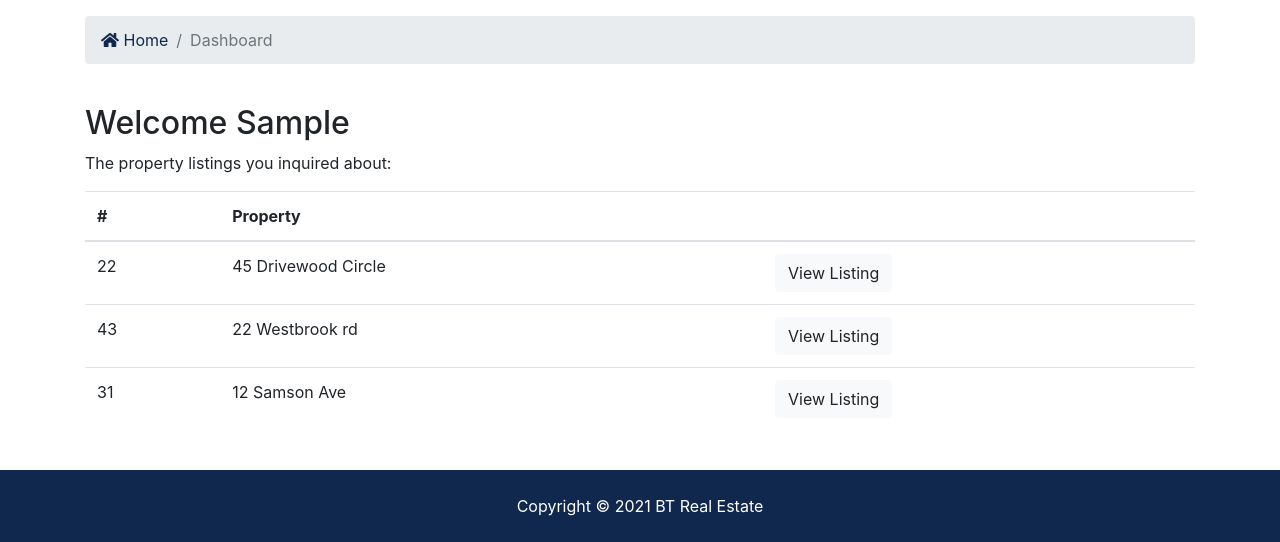
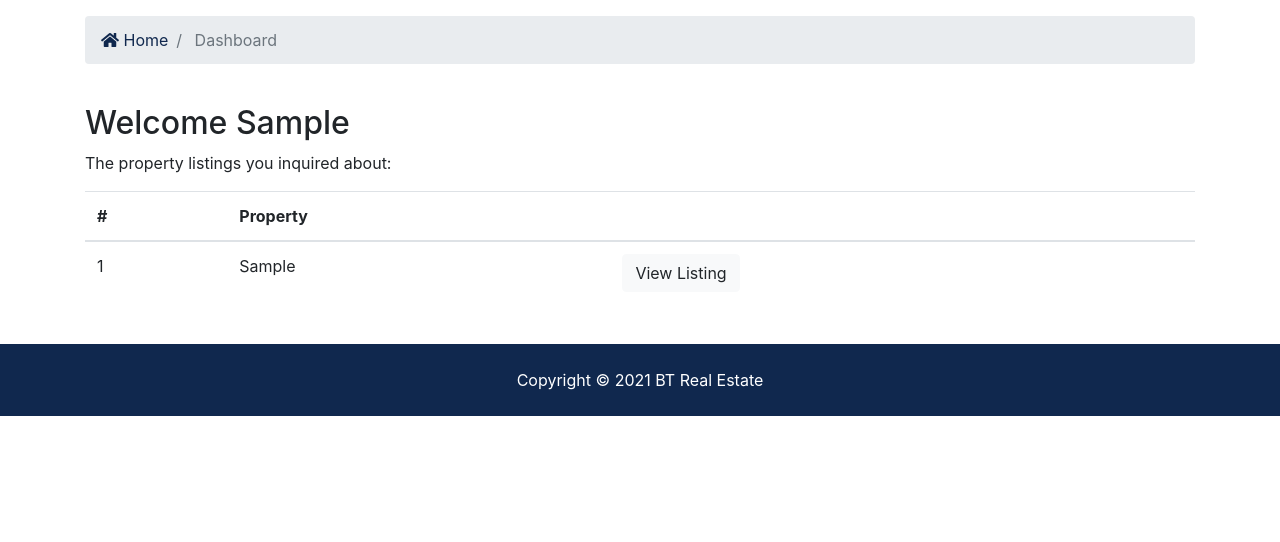
Before and after one commit to why-github-why/realtor_app, a Django app: page /accounts/dashboard in a window 1280 px wide. Shown: the part 345-887 px from the top of the page. After the commit the page ends 761 px from the top, so only its background shows below. Run offline with Django 3.2, Linux system fonts and the light colour scheme; a user stored in the database is signed in; tables that the repository leaves empty hold one stand-in row (values such as "Sample post"); some libraries are stand-ins or nearby versions.

Commit message:
dashboard

```diff
--- a/accounts/views.py
+++ b/accounts/views.py
@@ -1,6 +1,8 @@
+from contacts.models import Contact
 from django.shortcuts import render, redirect
 from django.contrib import messages, auth
 from django.contrib.auth.models import User
+from contacts.models import Contact
 
 def register(request):
    if request.method == 'POST':
@@ -74,4 +76,12 @@ def logout(request):
       return redirect('index')
 
 def dashboard(request):
-   return render(request, 'accounts/dashboard.html')
+   # -contact_date - order by most recent first
+   # user_id=request.user.id - get user id from current logged in user
+   user_contacts = Contact.objects.order_by('-inquiry_date').filter(user_id=request.user.id)
+
+   context = {
+      'contacts': user_contacts,
+   }
+
+   return render(request, 'accounts/dashboard.html', context)
--- a/templates/accounts/dashboard.html
+++ b/templates/accounts/dashboard.html
@@ -21,7 +21,7 @@
             <li class="breadcrumb-item">
                <a href="{% url 'index' %}"> <i class="fas fa-home"></i> Home</a>
             </li>
-            <li class="breadcrumb-item active">Dashboard</li>
+            <li class="breadcrumb-item active"> Dashboard</li>
          </ol>
       </nav>
    </div>
@@ -45,27 +45,19 @@
                   </tr>
                </thead>
                <tbody>
-                  <tr>
-                     <td>22</td>
-                     <td>45 Drivewood Circle</td>
-                     <td>
-                        <a class="btn btn-light" href="#">View Listing</a>
-                     </td>
-                  </tr>
-                  <tr>
-                     <td>43</td>
-                     <td>22 Westbrook rd</td>
-                     <td>
-                        <a class="btn btn-light" href="#">View Listing</a>
-                     </td>
-                  </tr>
-                  <tr>
-                     <td>31</td>
-                     <td>12 Samson Ave</td>
-                     <td>
-                        <a class="btn btn-light" href="#">View Listing</a>
-                     </td>
-                  </tr>
+                  {% if contacts %}
+                     {% for contact in contacts %}
+                        <tr>
+                           <td>{{ contact.id }}</td>
+                           <td>{{ contact.listing }}</td>
+                           <td>
+                              <a class="btn btn-light" href="{% url 'listing' contact.listing_id %}">View Listing</a>
+                           </td>
+                        </tr>
+                        {% endfor %}
+                  {% else %}
+                     <p>You have not made any inquiries yet.</p>
+                  {% endif %}
                </tbody>
             </table>
          </div>
```
